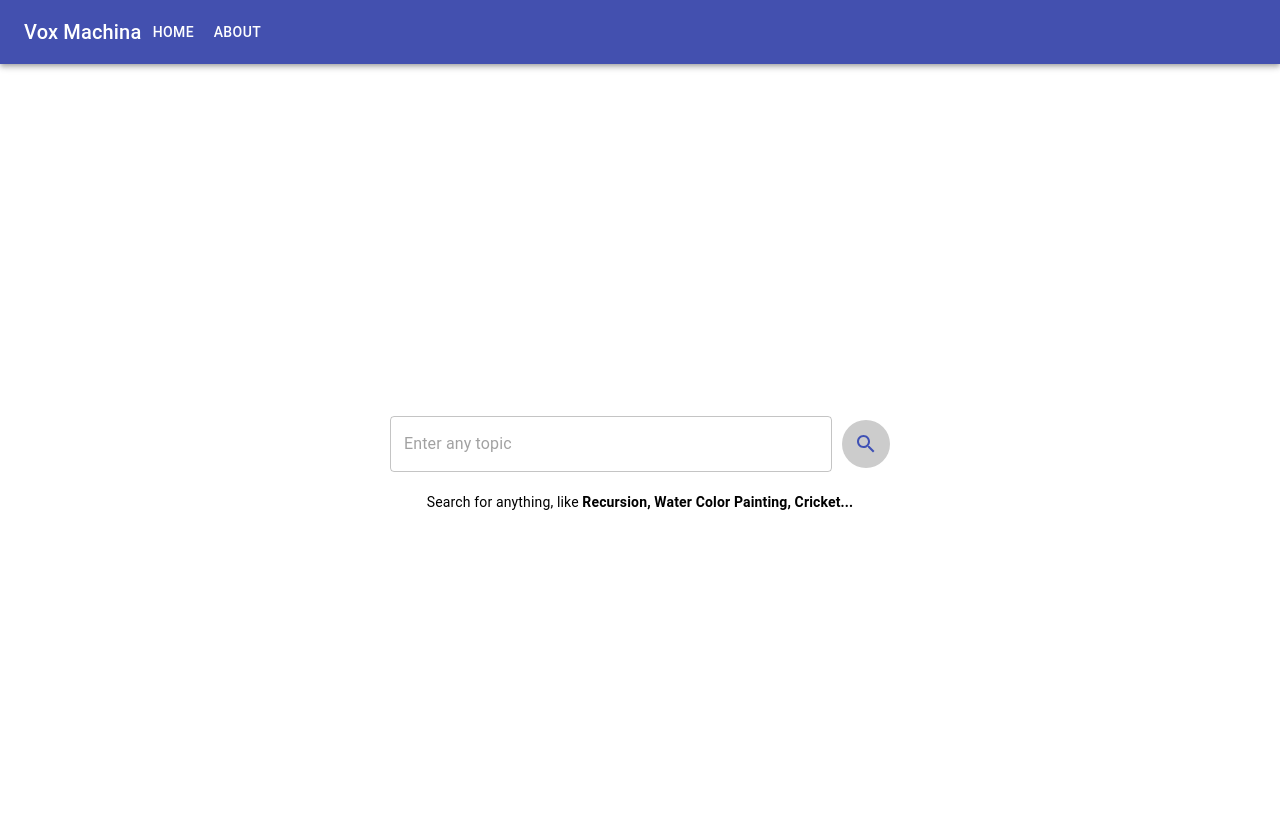
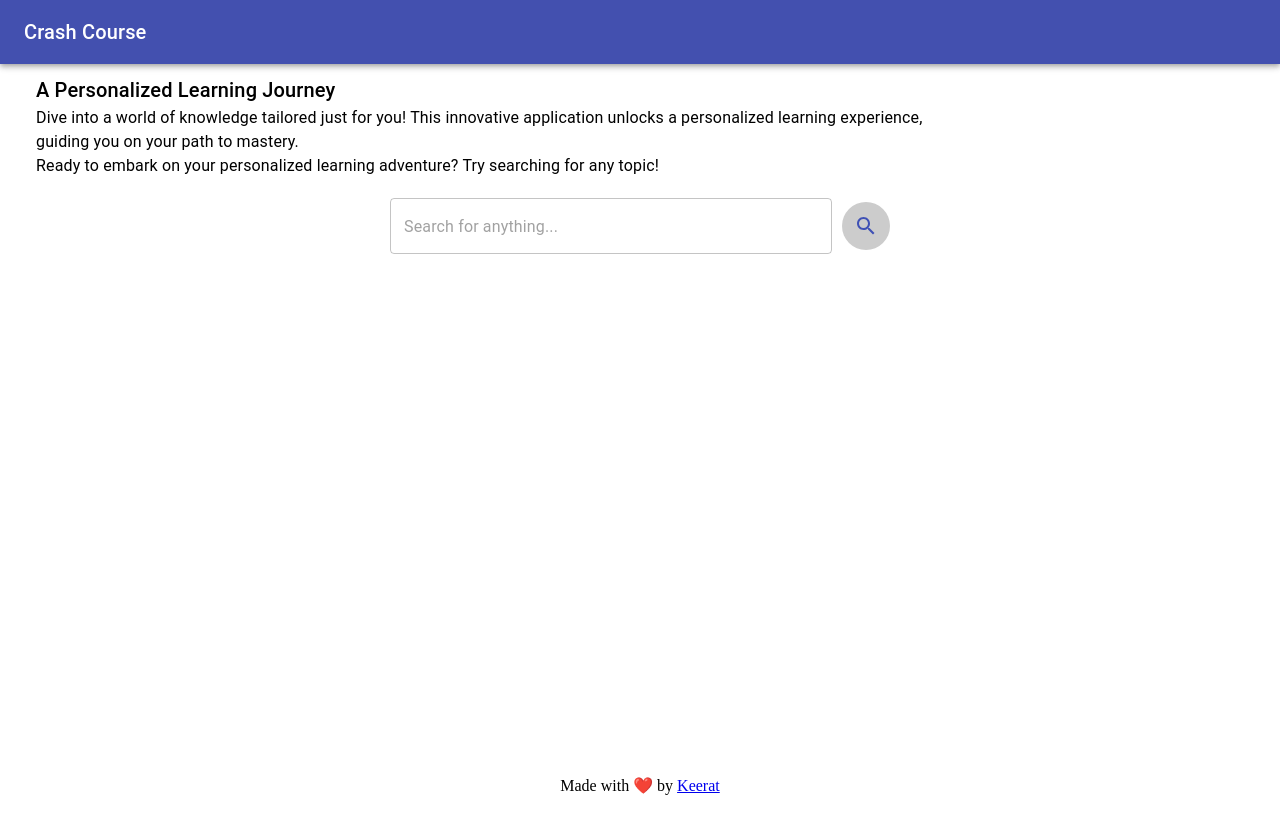
Before and after one commit to Keerat666/Eureka-AI, a React (Create React App) app in the folder ui/: page / in a window 1280 px wide. Shown: the top 834 px of the page. After the commit the page ends 800 px from the top, so only its background shows below. Built offline with nearby package versions, Linux system fonts and the light colour scheme.

Commit message:
almost mobile responsive

```diff
--- a/ui/src/App.js
+++ b/ui/src/App.js
@@ -10,7 +10,7 @@ import ChatComponent from "./pages/chat";
 function App() {
   return (
     <Router>
-      <div>
+      <div style={{height : "95vh"}}>
         <Header></Header>
         <Routes>
           <Route path="/" element={<Home />} /> {/* Home route at root path */}
@@ -21,6 +21,7 @@ function App() {
           {/* Chapters route with dynamic parameter */}
         </Routes>
       </div>
+      <p style={{textAlign : "center"}}>Made with ❤️ by <a href="https://github.com/Keerat666" target="_blank">Keerat</a> </p>
     </Router>
   );
 }
--- a/ui/src/components/characters/index.js
+++ b/ui/src/components/characters/index.js
@@ -10,6 +10,7 @@ import Typography from '@mui/material/Typography';
 import { Grid } from '@material-ui/core'; // Import Grid component
 import { useLocation } from 'react-router-dom';
 import { useNavigate } from 'react-router-dom';
+import CircularProgress from '@material-ui/core/CircularProgress'; // Import CircularProgress
 
 const useStyles = makeStyles({
   container: {
@@ -44,11 +45,18 @@ const useStyles = makeStyles({
   radioSelected: {
     color: 'green', // Example: Change color to green when selected
   },
+  loaderContainer: {
+    display: 'flex',
+    justifyContent: 'center',
+    alignItems: 'center',
+    height: '100%', // Ensure loader covers the entire container
+  },
 });
 
 const CharacterList = ({ }) => {
   const classes = useStyles();
   const [characters, setCharacters] = useState([]);
+  const [isLoading, setIsLoading] = useState(true); // Add state for loading indicator
   const [selectedCharacter, setSelectedCharacter] = useState(null);
   const location = useLocation();
   const chapters = location.state?.chapters; // Access data using optional chaining
@@ -59,8 +67,10 @@ const CharacterList = ({ }) => {
 
   useEffect(() => {
     const fetchCharacters = async () => {
+      setIsLoading(true); // Set loading to true before fetching data
       const response = await getCharacters(); // Replace with your API call
       setCharacters(response.results || []); // Assuming data is in response.data
+      setIsLoading(false); // Set loading to false after data is fetched
     };
 
     fetchCharacters();
@@ -70,25 +80,28 @@ const CharacterList = ({ }) => {
     setSelectedCharacter(parseInt(event.target.value)); // Convert value to integer
   };
 
-  const initiate =()=>{
-
-    const character = characters.find(item => item.id === selectedCharacter)
-    console.log(character)
-    const chosenChapterTitle = chapters[index].title
-
-    alert(character.name + " will teach the chapter "+chosenChapterTitle)
-    navigate(`/learn`, { state: { chapters: chapters , index: index , character : character, topic : topic} });
-
-  }
+  const initiate = () => {
+    const character = characters.find(item => item.id === selectedCharacter);
+    console.log(character);
+    const chosenChapterTitle = chapters[index].title;
+    navigate('/learn', {
+      state: { chapters, index, character, topic },
+    });
+  };
 
   return (
     <div className={classes.container}>
       <Typography variant="h5" component="div" style={{ textAlign: 'center' }}>
-        Choose Your Teacher
+        Choose your AI tutor
       </Typography>
-      <Grid container spacing={2}>
-        {characters.map((character) => (
-          <Grid item xs={12} key={character.id}>
+      {isLoading ? (
+        <div className={classes.loaderContainer}>
+          <CircularProgress /> {/* Display loader while data is being fetched */}
+        </div>
+      ) : (
+        <Grid container spacing={2}>
+          {characters.map((character) => (
+            <Grid item xs={12} key={character.id}>
             <div className={classes.teacherCard}>
               <Avatar
                 alt={character.name}
@@ -108,11 +121,13 @@ const CharacterList = ({ }) => {
           </Grid>
         ))}
       </Grid>
-      <Button variant="contained" color="primary" disabled={!selectedCharacter} className={classes.proceedButton} onClick={() => initiate()}>
+
+  )}
+        <Button variant="contained" color="primary" disabled={!selectedCharacter} className={classes.proceedButton} onClick={() => initiate()}>
         Proceed
       </Button>
-    </div>
-  );
-};
+  </div>
+)};
+
 
 export default CharacterList;
--- a/ui/src/components/header/index.js
+++ b/ui/src/components/header/index.js
@@ -13,7 +13,7 @@ import Tooltip from '@mui/material/Tooltip';
 import MenuItem from '@mui/material/MenuItem';
 import AdbIcon from '@mui/icons-material/Adb';
 import './index.css'
-const pages = ['Home', 'About'];
+const pages = [];
 
 function HeaderPanel() {
   const [anchorElNav, setAnchorElNav] = React.useState(null);
@@ -22,9 +22,7 @@ function HeaderPanel() {
   const handleOpenNavMenu = (event) => {
     setAnchorElNav(event.currentTarget);
   };
-  const handleOpenUserMenu = (event) => {
-    setAnchorElUser(event.currentTarget);
-  };
+
 
   const handleCloseNavMenu = () => {
     setAnchorElNav(null);
@@ -53,7 +51,7 @@ function HeaderPanel() {
               textDecoration: 'none',
             }}
           >
-            Vox Machina
+            Crash Course
           </Typography>
 
           <Box sx={{ flexGrow: 1, display: { xs: 'flex', md: 'none' } }}>
--- a/ui/src/components/search/index.js
+++ b/ui/src/components/search/index.js
@@ -24,8 +24,6 @@ const SearchBar = ({ onSearch }) => {
   const [searchTerm, setSearchTerm] = useState('');
 
   const handleChange = (event) => {
-
-    console.log(event.target.value)
     setSearchTerm(event.target.value);
   };
 
@@ -38,7 +36,7 @@ const SearchBar = ({ onSearch }) => {
       <TextField
         id="outlined-search"
         type="search"
-        placeholder='Enter any topic'
+        placeholder='Search for anything...'
         variant="outlined"
         value={searchTerm}
         onChange={handleChange}
--- a/ui/src/components/searchResults/index.js
+++ b/ui/src/components/searchResults/index.js
@@ -11,8 +11,8 @@ const SearchResults = ({ searchResults, cardListener }) => {
   return (
 <>
 
-<Typography variant="h5" component="div" sx={{marginTop : 4}}>
-          Search Results
+<Typography variant="h5" component="div" sx={{margin : 10}} style={{textAlign : "center"}}>
+          Search Results - {searchResults.length} {searchResults.length === 1 ? "match" : "matches"} found
         </Typography>
         <List dense={false}>
           {searchResults.map((item,index) => (
--- a/ui/src/pages/chat/index.js
+++ b/ui/src/pages/chat/index.js
@@ -41,10 +41,9 @@ const useStyles = makeStyles({
   }
 });
 
-const ChatBox = ({ messages, typing , characterName, topic }) => {
+const ChatBox = ({ messages, typing, characterName, topic }) => {
   return (
     <div className="chat-history">
-
       <Typography variant="h4">
         Chat with {characterName} about {topic}
       </Typography>
@@ -52,27 +51,58 @@ Chat with {characterName} about {topic}
       <div className="chat-container">
         {messages.map((message) => (
           <Grid container key={message.id} spacing={2} style={{ marginTop: 10 }}>
-       <Grid item xs={1}>
-         <Avatar alt={message.sender} src={message.image} style={{ width: 60, height: 60 }} />
+            <Grid item xs={12} sm={3} md={2}>
+              <div style={{ display: 'flex', alignItems: 'center' }}>
+                <Avatar
+                  alt={message.sender}
+                  src={message.image}
+                  style={{ width: 40, height: 40, marginRight: 10 }}
+                />
+                <Typography variant="body2" style={{ fontSize: 16 }}>
+                  {message.sender}
+                </Typography>
+              </div>
             </Grid>
-       <Grid item xs={11} style={{ padding: 5 }}>
-         <div style={{ display: 'flex', alignItems: 'center' }}>
+            <Grid item xs={12} sm={9} md={10}>
               <Typography variant="body2" style={{ fontSize: 18 }}>
                 {message.text}
               </Typography>
-         </div>
             </Grid>
           </Grid>
         ))}
       </div>
-       {typing === true ? <Typography variant="body1" style={{textAlign : "center", marginTop : 5}}>{characterName} is typing ... </Typography> : <></>}
+
+      {typing === true ? (
+        <Typography variant="body1" style={{ textAlign: 'initial', marginTop: 5 }}>
+          {characterName} is typing...
+        </Typography>
+      ) : (
+        <></>
+      )}
     </div>
   );
 };
 
 
+
+
 const ChapterList = ({ chapters, onChapterTrigger, index }) => {
     const classes = useStyles();
+
+    const [width, setWidth] = useState(window.innerWidth);
+
+function handleWindowSizeChange() {
+  setWidth(window.innerWidth);
+}
+useEffect(() => {
+  window.addEventListener('resize', handleWindowSizeChange);
+  return () => {
+      window.removeEventListener('resize', handleWindowSizeChange);
+  }
+}, []);
+
+const isMobile = width <= 768;
+
     return (
       <List className={classes.chapterList}>
         {chapters.map((chapter, i) => (
@@ -82,7 +112,9 @@ const ChapterList = ({ chapters, onChapterTrigger, index }) => {
             onClick={() => onChapterTrigger(i)}
             style={{ backgroundColor: index === i ? '#6374F1' : '' }}
           >
-            <ListItemText primary={chapter.title} />
+
+
+            <ListItemText primary={!isMobile ? chapter.title : "Module "+(i+1)} />
           </ListItem>
         ))}
       </List>
@@ -107,6 +139,20 @@ const ChatComponent = () => {
 
   const [disableNewMessage, setDisableNewMessage] = useState(true);
   const navigate = useNavigate();
+
+  const [width, setWidth] = useState(window.innerWidth);
+
+  function handleWindowSizeChange() {
+    setWidth(window.innerWidth);
+  }
+  useEffect(() => {
+    window.addEventListener('resize', handleWindowSizeChange);
+    return () => {
+        window.removeEventListener('resize', handleWindowSizeChange);
+    }
+  }, []);
+
+  const isMobile = width <= 768;
 
 
   const handleChapterTrigger = (chapterId) => {
@@ -175,7 +221,7 @@ const ChatComponent = () => {
       id: Date.now(), // Example: Generate unique ID for each message
       sender: 'System',
       text: `Switching to ${chapters[id].title} `,
-      image : "https://cdn-icons-png.flaticon.com/512/5087/5087579.png"
+      image : "https://www.shutterstock.com/image-vector/blank-avatar-photo-place-holder-600nw-1095249842.jpg"
     };
 
     setMessages(messages.concat(message))
@@ -188,7 +234,7 @@ const ChatComponent = () => {
       id: Date.now(), // Example: Generate unique ID for each message
       sender: 'You',
       text: newMessage,
-      image : "https://cdn-icons-png.flaticon.com/512/5087/5087579.png"
+      image : "https://www.shutterstock.com/image-vector/blank-avatar-photo-place-holder-600nw-1095249842.jpg"
     };
 
     //setMessages([...messages, message]);
@@ -202,6 +248,7 @@ const ChatComponent = () => {
   }
 
   const handleExport =()=>{
+    alert("This feature will be available soon.")
   }
 
   const handleClear =()=>{
@@ -229,7 +276,7 @@ const ChatComponent = () => {
   <div className={classes.container}>
     <ChapterList chapters={chapters} onChapterTrigger={handleChapterTrigger} index={index} />
     <Divider orientation="vertical" />
-      <div className={classes.chatBox} >
+    <div className={classes.chatBox}>
       <ChatBox messages={messages} typing={disableNewMessage} characterName={character.name} topic={topic} />
       <TextField
         className={classes.messageInput}
@@ -240,16 +287,27 @@ const ChatComponent = () => {
         onChange={(event) => setNewMessage(event.target.value)}
         onKeyPress={(event) => { if (event.key === 'Enter') handleSendMessage(); }}
         disabled={disableNewMessage}
-          style={{marginTop : 5}}
+        style={{ marginTop: 5 }}
       />
-
-
-        <Button disabled={disableNewMessage} variant="contained" color="primary" onClick={handleSendMessage} style={{backgroundColor: '#4350af', color: 'white'}} >
+      <Button disabled={disableNewMessage} variant="contained" color="primary" onClick={handleSendMessage} style={{ backgroundColor: '#4350af', color: 'white' }}>
         Send
       </Button>
 
+      {isMobile ? ( // Render buttons in a stack on mobile
+        <>
+          <Button variant="contained" disabled={disableNewMessage} onClick={handleClear} style={{ marginTop: 20 }}>
+            Clear Chat
+          </Button>
+          <Button variant="contained" disabled={disableNewMessage} onClick={handleExport} style={{ backgroundColor: '#5bc0be', color: 'white', marginTop: 20 }}>
+            Export Chat
+          </Button>
+          <Button variant="contained" color="secondary" onClick={handleFinish} style={{ marginTop: 20 }}>
+            Finish
+          </Button>
+        </>
+      ) : ( // Render buttons in a grid on desktop
         <div style={{ display: 'grid', gridTemplateColumns: 'repeat(3, 1fr)' }}>
-  <Button variant="contained" disabled={disableNewMessage} onClick={handleClear} style={{ marginTop: 20 , marginBottom : 20 , marginRight : 20 }}>
+          <Button variant="contained" disabled={disableNewMessage} onClick={handleClear} style={{ marginTop: 20, marginBottom: 20, marginRight: 20 }}>
             Clear Chat
           </Button>
           <Button variant="contained" disabled={disableNewMessage} onClick={handleExport} style={{ backgroundColor: '#5bc0be', color: 'white', margin: 20 }}>
@@ -258,14 +316,12 @@ const ChatComponent = () => {
           <Button variant="contained" color="secondary" onClick={handleFinish} style={{ margin: 20 }}>
             Finish
           </Button>
-
         </div>
-
-
-
+      )}
     </div>
   </div>
 );
+
 };
 
 export default ChatComponent;
--- a/ui/src/pages/home/index.js
+++ b/ui/src/pages/home/index.js
@@ -8,6 +8,7 @@ import CircularProgress from '@material-ui/core/CircularProgress'; // Import for
 import { useNavigate } from 'react-router-dom';
 import Speak from '../../components/speak';
 import Listen from '../../components/listen';
+import { Box, Container, List, ListItem, ListItemText } from '@material-ui/core';
 
 const useStyles = makeStyles({
   container: {
@@ -15,27 +16,42 @@ const useStyles = makeStyles({
     flexDirection: 'column',
     alignItems: 'center',
     justifyContent: 'center',
-    height: '100vh', // Ensures footer stays at bottom (optional)
+    padding : "10px",
+    marginTop : "10px"
   },
   heading: {
     marginBottom: 20,
     fontSize: '2.1rem', // Default font size
-  },
-  '@media (max-width: 600px)': { // Target screens less than 600px wide
-    heading: {
-      marginBottom: 20,
-      fontSize: '1.8rem', // Smaller font size for mobile
-    },
   },
   searchButton: {
     marginTop: 25, // Add some margin for spacing
   },
   trySearchingText: { // Class for styling "Try searching..."
     marginTop: 20, // Add some margin for spacing
-    textAlign: 'center', // Center align the text
+    textAlign: 'initial', // Center align the text
+    marginBottom : 10
   },
   loader: {
     marginTop: 25, // Center the loader
+  },
+  root: {
+    margin: 2, // Use Material-UI spacing for margin
+  },
+  content: {
+    display: 'flex',
+    flexDirection: 'column',
+  },
+  list: {
+    padding: 0,
+    margin: 0,
+    listStyle: 'none', // Remove default list style
+    marginBottom: 2, // Add spacing after list
+  },
+  listItem: {
+    marginBottom: 2, // Add spacing between list items
+  },
+  listItemText: {
+    fontSize: 8, // Set font size for list item text
   },
 });
 
@@ -58,21 +74,37 @@ const Home = () => {
   };
 
   return (
+
+    <div>
+      <div style={{margin : 10}}>
+  <div class="content">
+  <Container maxWidth="md" className={classes.root}>
+      <Typography variant="h6">
+        A Personalized Learning Journey
+      </Typography>
+      <Box className={classes.content}>
+        <Typography variant="body1">
+          Dive into a world of knowledge tailored just for you! This innovative application unlocks a personalized learning experience, guiding you on your path to mastery.
+        </Typography>
+        <Typography variant="body1">Ready to embark on your personalized learning adventure? Try searching for any topic!</Typography>
+      </Box>
+    </Container>
+  </div>
+
+      </div>
     <div className={classes.container}> {/* Apply container styles */}
       <SearchBar onSearch={handleSearch} className={classes.searchBar} wrap="break-word" />
-
-      <Typography variant="body2" className={classes.trySearchingText}> {/* Use body1 for body text */}
-        Search for anything, like <strong>Recursion, Water Color Painting, Cricket...</strong>
-      </Typography>
-
-      {isLoading && (
-        <CircularProgress size={40} className={classes.loader} /> // Show loader when isLoading is true
-      )}
+</div>
+{isLoading && (
+  <div style={{ display: 'flex', justifyContent: 'center', alignItems: 'center', width: '100%', height: '100%' }}>
+    <CircularProgress size={40} className={classes.loader} />
+  </div>
+)}
 
       {searchResults.length > 0 && (
         <SearchResults searchResults={searchResults} cardListener={cardListener}></SearchResults>
       )}
-    </div>
+</div>
   );
 };
 
```
Also changed, not shown: ui/src/pages/chapters/index.js (+23 -2 lines), 8 other files (tests, documents, lock files or other folders). Lines whose indentation alone changed are shown as unchanged.
